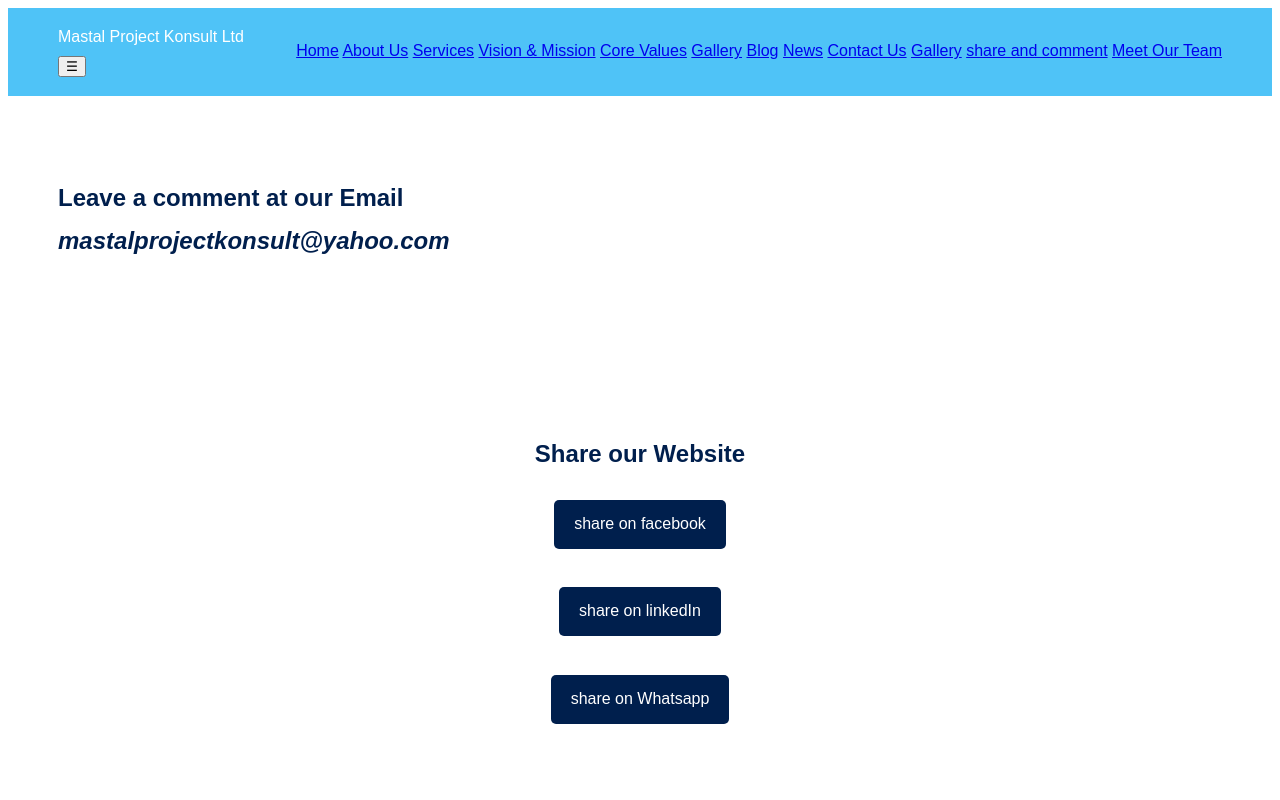
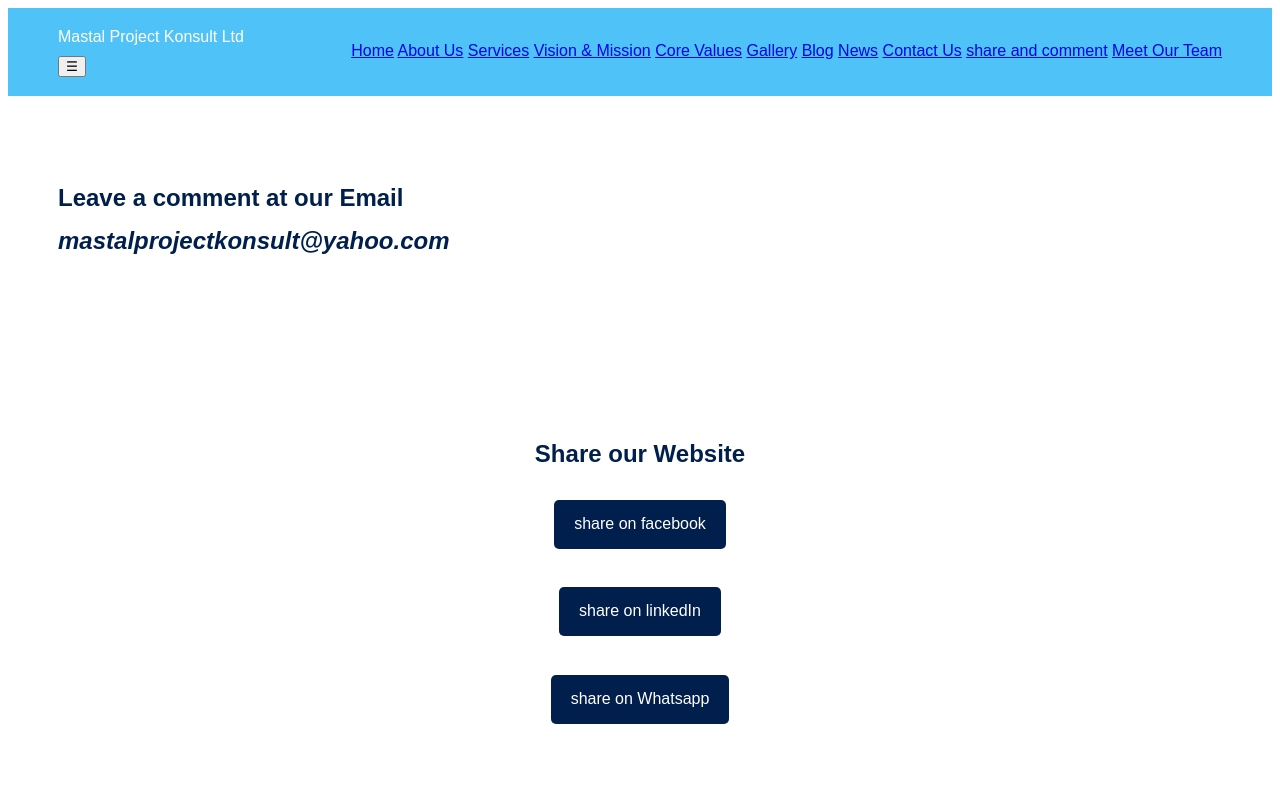
Before and after one commit to olaniteboluwatife07-png/MASTAL-PROJECT-KONSULT-LTD, a plain HTML site: page mastalprojectlimited/shareandcomment.html in a window 1280 px wide. Shown: the top 800 px of the page. Drawn offline with Linux system fonts and the light colour scheme.

Commit message:
Update shareandcomment.html

```diff
--- a/mastalprojectlimited/shareandcomment.html
+++ b/mastalprojectlimited/shareandcomment.html
@@ -27,7 +27,6 @@
         <a href="blog.html">Blog</a>
         <a href="newsletter.html">News</a>
         <a href="contact.html">Contact Us</a>
-       <a href="imagepage.html">Gallery</a>
        <a href="shareandcomment.html">share and comment</a>
         <a href="team.html">Meet Our Team</a>
     </div>
```
